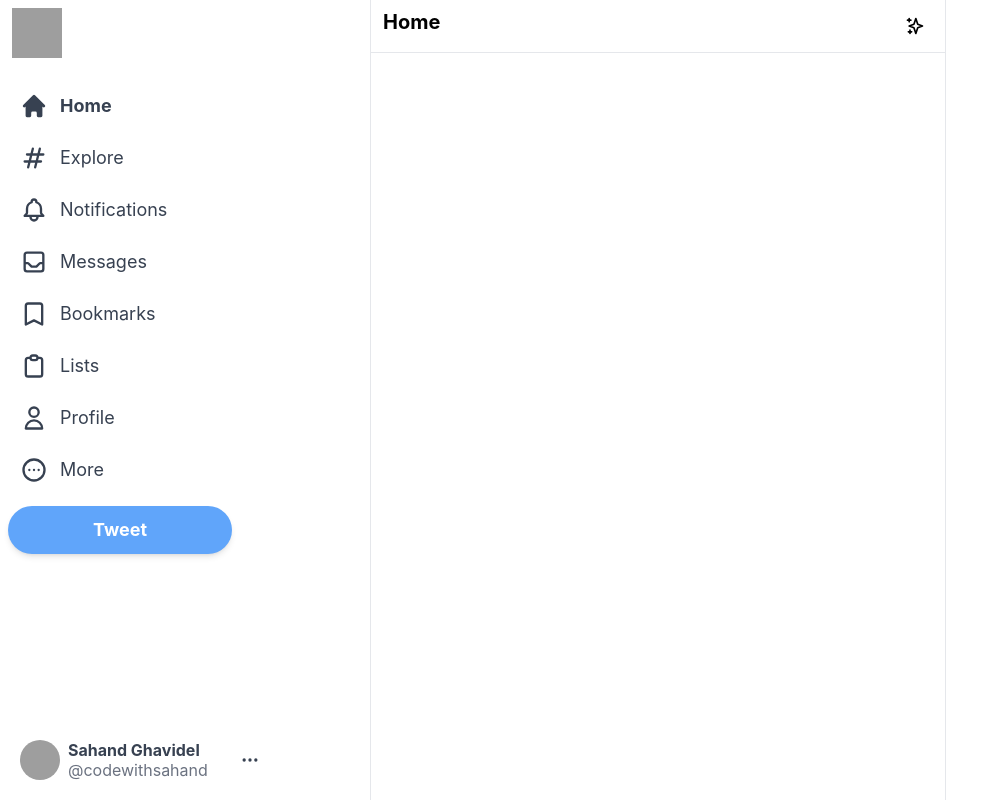
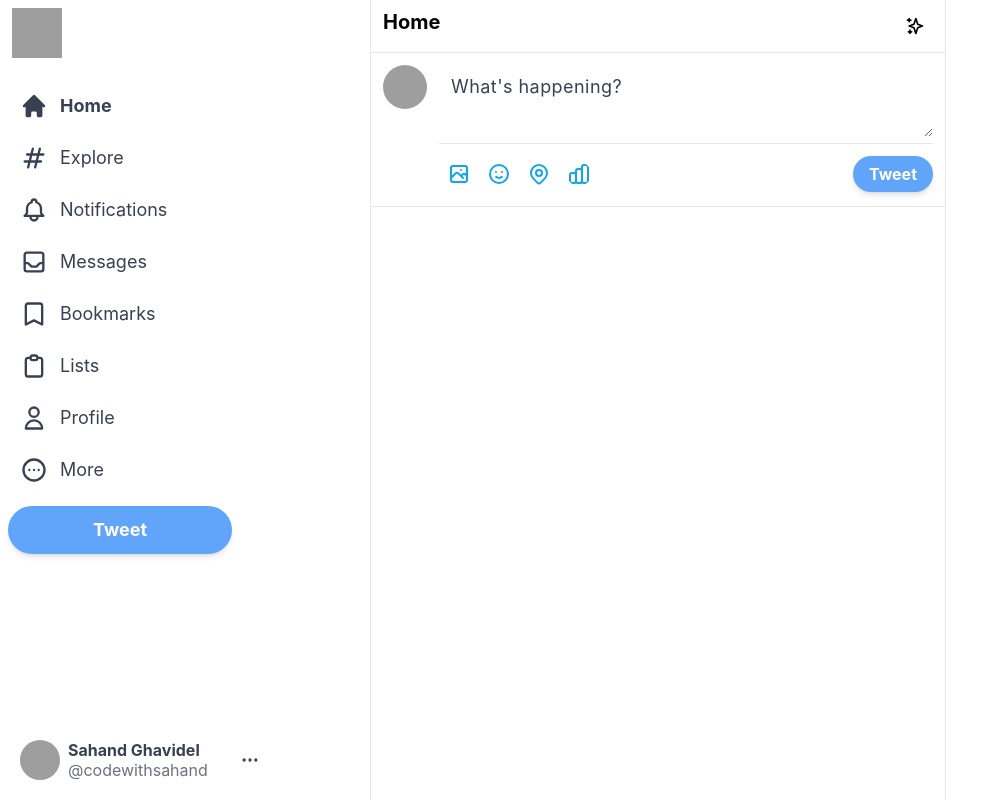
Before and after one commit to coderblip02/twitter-clone, a Next.js app: page / in a window 1280 px wide. Shown: the whole page, without its empty margins (0-1001 px from the left). Built offline with nearby package versions, Linux system fonts and the light colour scheme; grey boxes are pictures that could not be loaded.

Commit message:
add the input section of the feed component

```diff
--- a/components/Feed.js
+++ b/components/Feed.js
@@ -1,5 +1,6 @@
 import { SparklesIcon } from "@heroicons/react/outline";
 import React from "react";
+import Input from "./Input";
 
 function Feed() {
   return (
@@ -10,6 +11,7 @@ function Feed() {
           <SparklesIcon className="h-5" />
         </div>
       </div>
+      <Input />
     </div>
   );
 }
--- /dev/null
+++ b/components/Input.js
@@ -0,0 +1,35 @@
+import { ChartBarIcon, EmojiHappyIcon, LocationMarkerIcon, PhotographIcon } from "@heroicons/react/outline";
+
+function input() {
+  return (
+    <div className="flex border-b border-gray-200 p-3 space-x-3">
+      <img
+        src="https://www.adscientificindex.com/pictures/0b/50734.jpg"
+        alt="user-img"
+        className="h-11 w-11 rounded-full cursor-pointer hover:brightness-95"
+      ></img>
+      <div className="w-full divide-y divide-gray-200">
+        <div className="">
+          <textarea
+            className="w-full border-none focus:ring-0 text-lg placeholder-gray-700 tracking-wide min-h-[50px] text-gray-700"
+            rows="2"
+            placeholder="What's happening?"
+          ></textarea>
+        </div>
+        <div className="flex items-center justify-between pt-2.5">
+          <div className="flex ">
+            <PhotographIcon className="h-10 w-10 hoverEffect p-2 text-sky-500 hover:bg-sky-100" />
+            <EmojiHappyIcon className="h-10 w-10 hoverEffect p-2 text-sky-500 hover:bg-sky-100" />
+            <LocationMarkerIcon  className="h-10 w-10 hoverEffect p-2 text-sky-500 hover:bg-sky-100" />
+            <ChartBarIcon  className="h-10 w-10 hoverEffect p-2 text-sky-500 hover:bg-sky-100"/>
+          </div>
+          <button className="bg-blue-400 text-white px-4 py-1.5 rounded-full font-bold shadow-md hover:brightness-95 disabled:opacity-50">
+            Tweet
+          </button>
+        </div>
+      </div>
+    </div>
+  );
+}
+
+export default input;
--- a/package.json
+++ b/package.json
@@ -15,6 +15,7 @@
     "react-dom": "18.2.0"
   },
   "devDependencies": {
+    "@tailwindcss/forms": "^0.5.2",
     "autoprefixer": "^10.4.7",
     "eslint": "8.18.0",
     "eslint-config-next": "12.1.6",
--- a/tailwind.config.js
+++ b/tailwind.config.js
@@ -7,5 +7,5 @@ module.exports = {
   theme: {
     extend: {},
   },
-  plugins: [],
+  plugins: [  require('@tailwindcss/forms')],
 }
```
Also changed, not shown: 1 other file (tests, documents, lock files or other folders).
